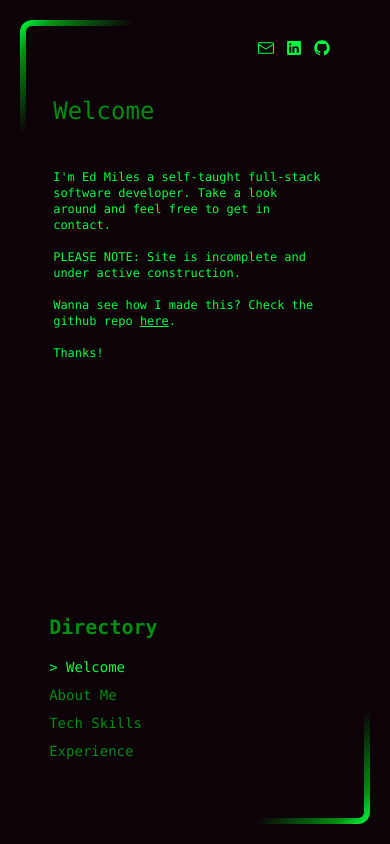
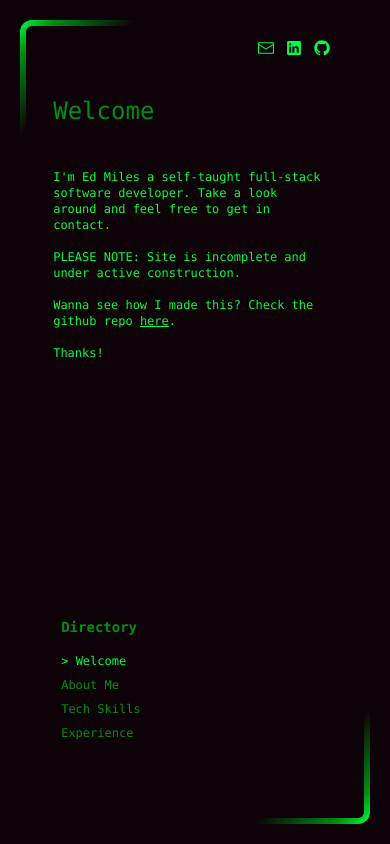
Before and after one commit to ed100miles/portfolio2023, a Next.js app: page / in a window 390 px wide. Built offline with nearby package versions, Linux system fonts and the light colour scheme.

Commit message:
more mobile style fixes - landscape fits

```diff
--- a/src/app/ContentBox.tsx
+++ b/src/app/ContentBox.tsx
@@ -1,23 +1,25 @@
 "use client"
 
-import { useEffect, useState } from "react"
+import { useState } from "react"
 import Typewriter from 'typewriter-effect';
-import { useInterval } from 'usehooks-ts'
+import { useInterval, useWindowSize } from 'usehooks-ts'
 import { contentMap } from "./Content";
 import type { ContentMap } from "./Content";
 
 export const ContentBox = () => {
   const [selectedContent, setSelectedContent] = useState<keyof ContentMap>('welcome')
+  const { width, height } = useWindowSize()
+
   const Nav = () => {
     return (
-      <div className="w-full h-fit lg:h-2/3 lg:w-1/4 pt-5 md:pt-0 pb-3">
-        <div className="pb-4 font-semibold text-xl text-islamGreen">Directory</div>
-        <div className="h-fit w-full text-islamGreen space-y-2">
+      <div className="h-fit lg:h-2/3 w-full md:w-1/4 pt-5 md:pt-0 p-3">
+        <div className="pb-4 font-semibold md:text-xl text-islamGreen">Directory</div>
+        <div className="h-fit w-full text-xs md:text-base text-islamGreen space-y-2">
           {
             Object.entries(contentMap).map((entry) => {
               const key = entry[0] as keyof ContentMap
               const value = entry[1]
-              return <div key={key} >
+              return <div key={key} className={"text-xs md:text-base"}>
                 <button
                   className={`hover:underline ${selectedContent === key ? 'text-malachite' : 'text-islamGreen'}`}
                   onClick={() => setSelectedContent(key)}
@@ -33,11 +35,6 @@ export const ContentBox = () => {
   const ContentText = ({ selected }: { selected: keyof ContentMap }) => {
     const [maskHeight, setMaskHeight] = useState(100)
     const [maskWidth, setMaskWidth] = useState(100)
-    const [os, setOS] = useState("")
-
-    useEffect(() => {
-      setOS(window.navigator.userAgent)
-    }, [])
 
     const getInterval = () => {
       if (maskHeight == 100) return 1000
@@ -51,8 +48,10 @@ export const ContentBox = () => {
     }, getInterval())
 
     return (
-      <div className="w-full h-[60vh] lg:h-2/3 lg:w-4/6 lg:border-r-[1px] border-islamGreen pl-1 pr-1 md:pr-5 pb-3">
-        <div className="text-2xl md:text-6xl h-1/6 pt-2 md:pb-20 text-islamGreen">
+      <div className={`h-[60vh] w-full lg:h-2/3 min-w-[50vw] ${width > height && "min-w-[50vw]"
+        } lg:border-r-[1px] pl-1 pr-1 md:pr-5 pb-3 border-malachite`}>
+        <div className={`text-2xl md:text-6xl h-1/6 pt-2 md:pb-20 text-islamGreen ${
+          width > height && "pb-10"}`}>
           <Typewriter
             options={{
               strings: contentMap[selected].title,
@@ -63,8 +62,7 @@ export const ContentBox = () => {
           />
         </div>
         <div
-          className={`relative z-10 h-5/6 ${os.toLowerCase().includes("iphone") ? 'overflow-scroll' : 'overflow-auto'
-            } pr-3 text-xs md:text-base scrollbar-thumb-malachite scrollbar-track-islamGreen scrollbar-thin scrollbar-corner-vampire`}
+          className={'relative z-10 h-5/6 pr-3 text-xs md:text-base scrollbar-thumb-malachite scrollbar-track-islamGreen scrollbar-thin scrollbar-corner-vampire'}
           style={{ overflow: maskHeight + maskWidth > 0 ? 'hidden' : 'auto' }}
         >
           <>{contentMap[selected].content}</>
@@ -81,7 +79,8 @@ export const ContentBox = () => {
   }
 
   return (
-    <div className="h-full w-full flex items-center justify-evenly flex-wrap sm:min-h-fit">
+    <div className={`flex ${height > width && "flex-wrap"
+      } h-full w-full justify-between md:items-center`}>
       <ContentText selected={selectedContent} />
       <Nav />
     </div>
```
Lines whose indentation alone changed are shown as unchanged.
